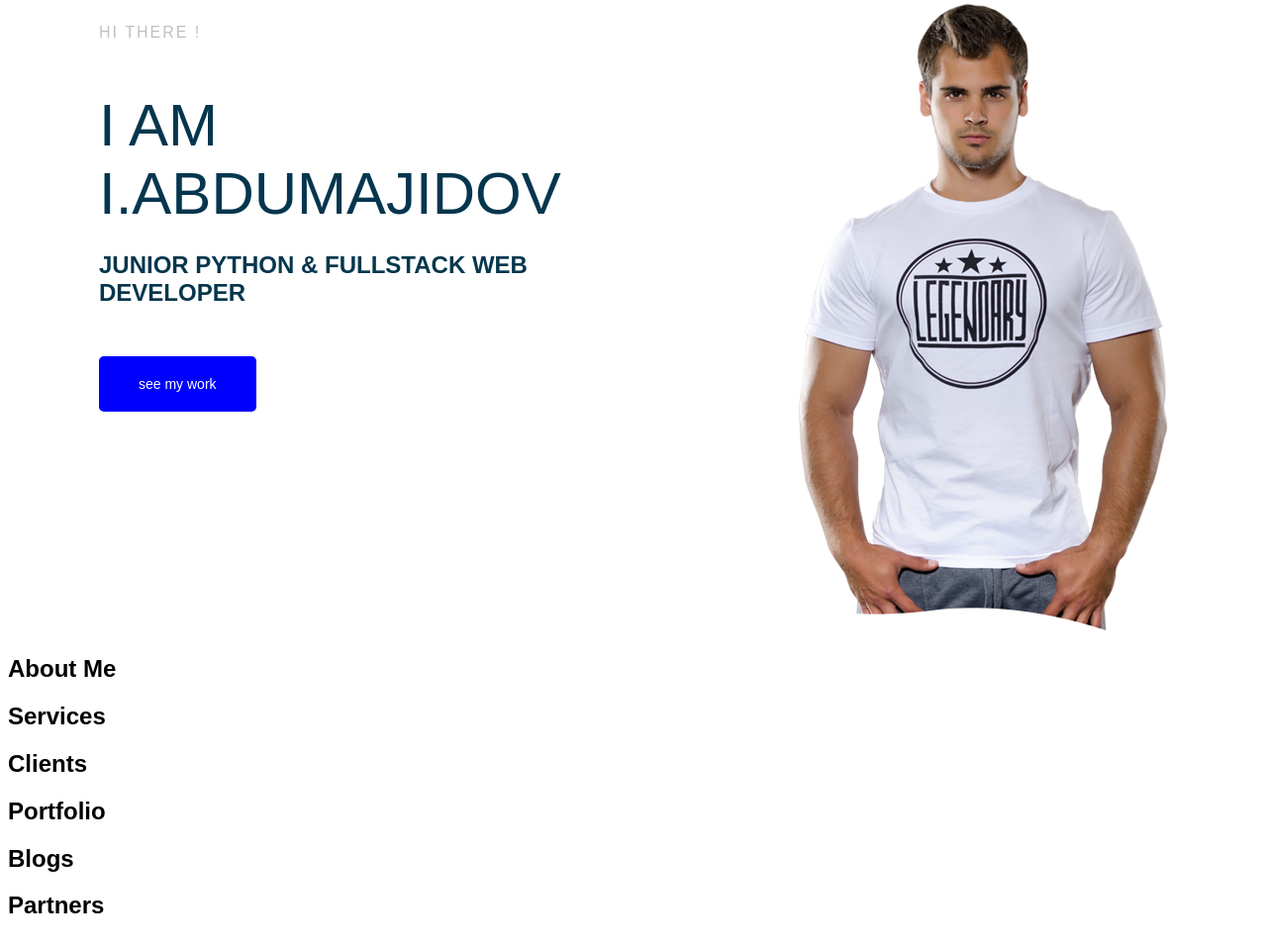
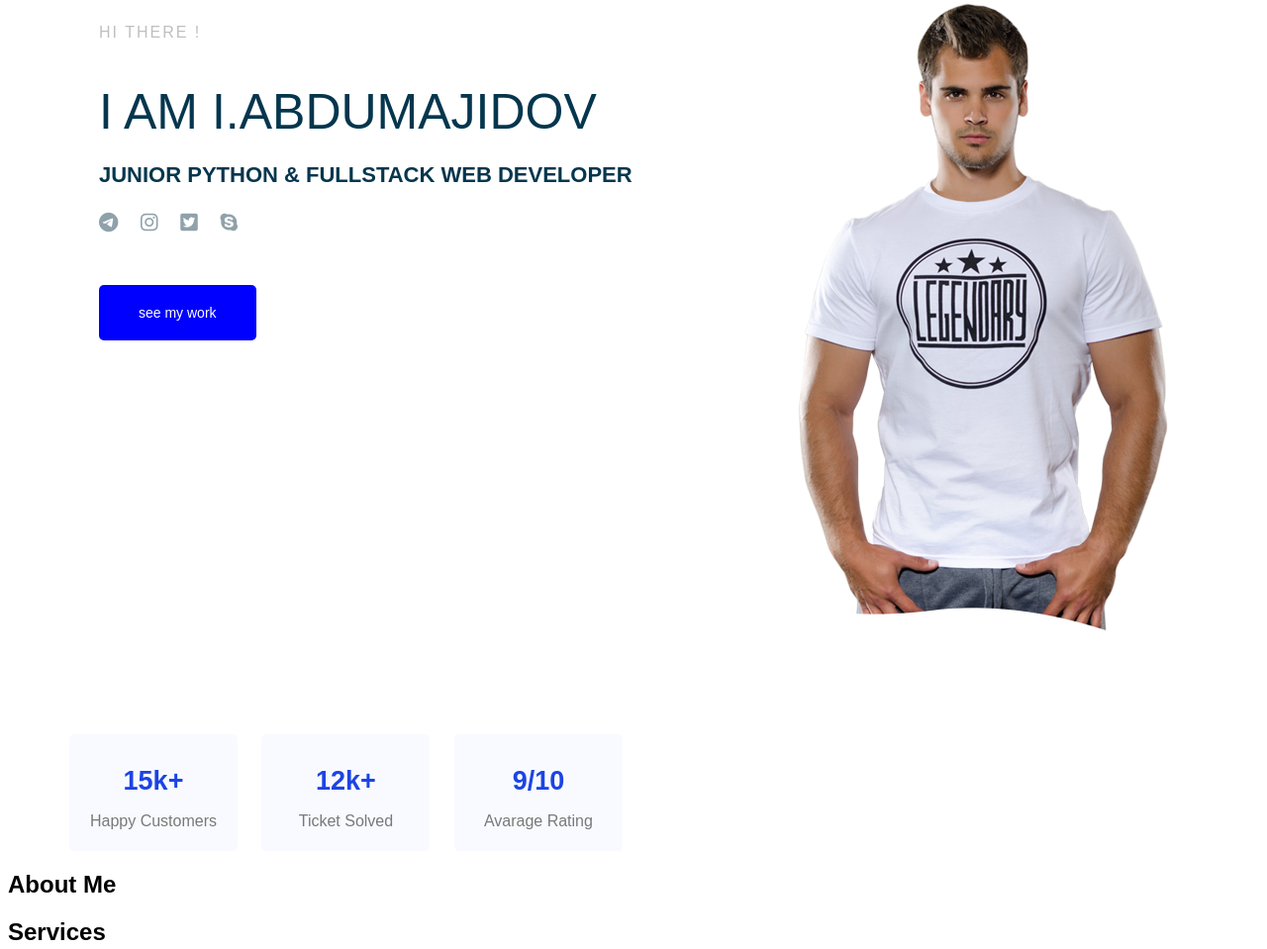
Before and after one commit to NetworkWarrior/css-joe-breed-clone, a plain HTML site: page index.html in a window 1280 px wide. Shown: the part 186-1145 px from the top of the page at 99% size. Drawn offline with Linux system fonts and the light colour scheme.

Commit message:
addinig features to main section

```diff
--- a/css/main.css
+++ b/css/main.css
@@ -68,16 +68,33 @@ body {
 }
 .main-info__intro{
     color: #05364e;
-    font-size: 60px;
+    font-size: 50px;
     font-weight: 500;
     margin-bottom: 20px
 }
 .main-info__position {
     color: #05364d;
-    font-size: 24px;
+    font-size: 22px;
     font-weight: 300px;
     margin-bottom: 20px;
 }
+.main-info__social {
+    color: #05363E;
+    font-size: 24px;
+    font-weight: 300;
+    margin-bottom: 20px;
+}
+.main-info__social a {
+    margin-right: 16px;
+    color: #8FA1AA;
+    font-size: 20px;
+    cursor: pointer;
+    display: inline-block;
+}
+.main-info__social a:hover i{
+    color: blue;
+}
+
 .main-info__action {
     margin-top: 30px;
     border: none;
@@ -89,3 +106,30 @@ body {
     border-radius: 5px;
     cursor: pointer;
 }
+
+/* Statistics section */
+.statistic {
+    padding-top: 100px;
+}
+
+.statistic-item {
+    display: inline-block;
+    text-align: center;
+    background-color: #F8FAFF;
+    padding: 5px 15px;
+    border-radius: 5px;
+    margin-right: 20px;
+    width: 140px;
+}
+
+.statistic-number {
+    font-size: 27px;
+    margin-bottom: 5px;
+    color: #1c44e4;
+}
+
+.statistic-title {
+    font-size: 16px;
+    color: #797979;
+    font-weight: 300;
+}
--- a/index.html
+++ b/index.html
@@ -4,6 +4,7 @@
     <meta charset="UTF-8">
     <meta name="viewport" content="width=device-width, initial-scale=1.0">
     <title>Document</title>
+    <link rel="stylesheet" href="https://cdnjs.cloudflare.com/ajax/libs/font-awesome/6.4.2/css/all.min.css" integrity="sha512-z3gLpd7yknf1YoNbCzqRKc4qyor8gaKU1qmn+CShxbuBusANI9QpRohGBreCFkKxLhei6S9CQXFEbbKuqLg0DA==" crossorigin="anonymous" referrerpolicy="no-referrer" />
     <link rel="stylesheet" href="./css/main.css">
 </head>
 <body>
@@ -51,6 +52,12 @@
                 <h4 class="main-info__welcome">Hi there !</h4>
                 <h1 class="main-info__intro">I am I.Abdumajidov</h1>
                 <h3 class="main-info__position">Junior python & fullstack web developer</h3>
+                <div class="main-info__social">
+                    <a href="#"><i class="fa-brands fa-telegram"></i></a>
+                    <a href="#"><i class="fa-brands fa-instagram"></i></a>
+                    <a href="#"><i class="fa-brands fa-square-twitter"></i></a>
+                    <a href="#"><i class="fa-brands fa-skype"></i></a>
+                </div>
                 <button class="main-info__action">see my work</button>
             </div>
             <div class="main-image">
@@ -59,8 +66,38 @@
         </section>
         <div class="clearfix"></div>
     </div>
+    <!-- /Main -->
 
-    <!-- /Main -->
+    <!-- Statistics -->
+    <div class="container">
+        <section id="statistic" class="statistic">
+            <div class="statistic-item">
+                <h3 class="statistic-number">
+                    15k+
+                </h3>
+                <p class="statistic-title">
+                    Happy Customers
+                </p>
+            </div>
+            <div class="statistic-item">
+                <h3 class="statistic-number">
+                    12k+
+                </h3>
+                <p class="statistic-title">
+                    Ticket Solved
+                </p>
+            </div>
+            <div class="statistic-item">
+                <h3 class="statistic-number">
+                    9/10
+                </h3>
+                <p class="statistic-title">
+                    Avarage Rating
+                </p>
+            </div>
+        </section>
+    </div>
+    <!-- /Statistics -->
 
     <!-- About -->
     <section id="about-me">
```
Also changed, not shown: practise.html (+45 -16 lines).
